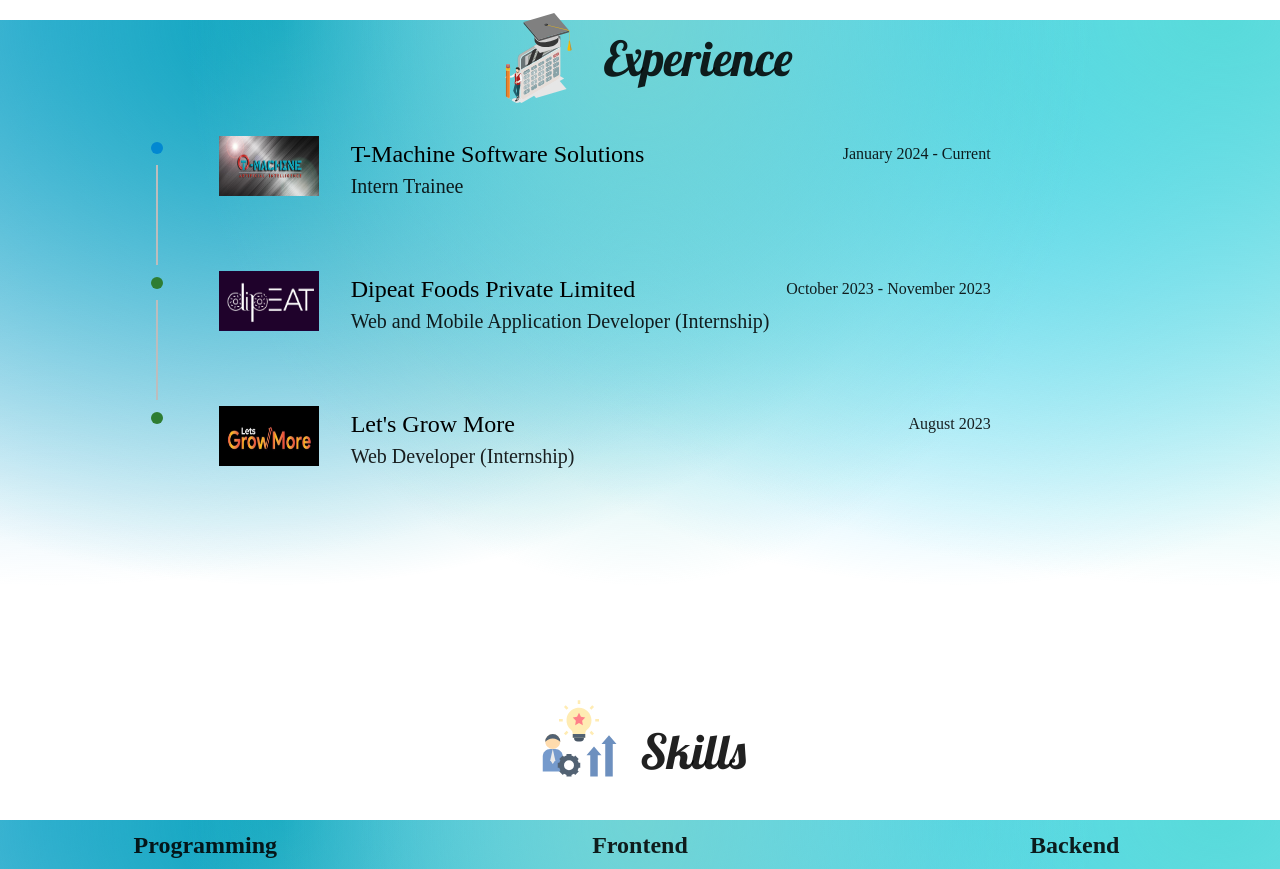
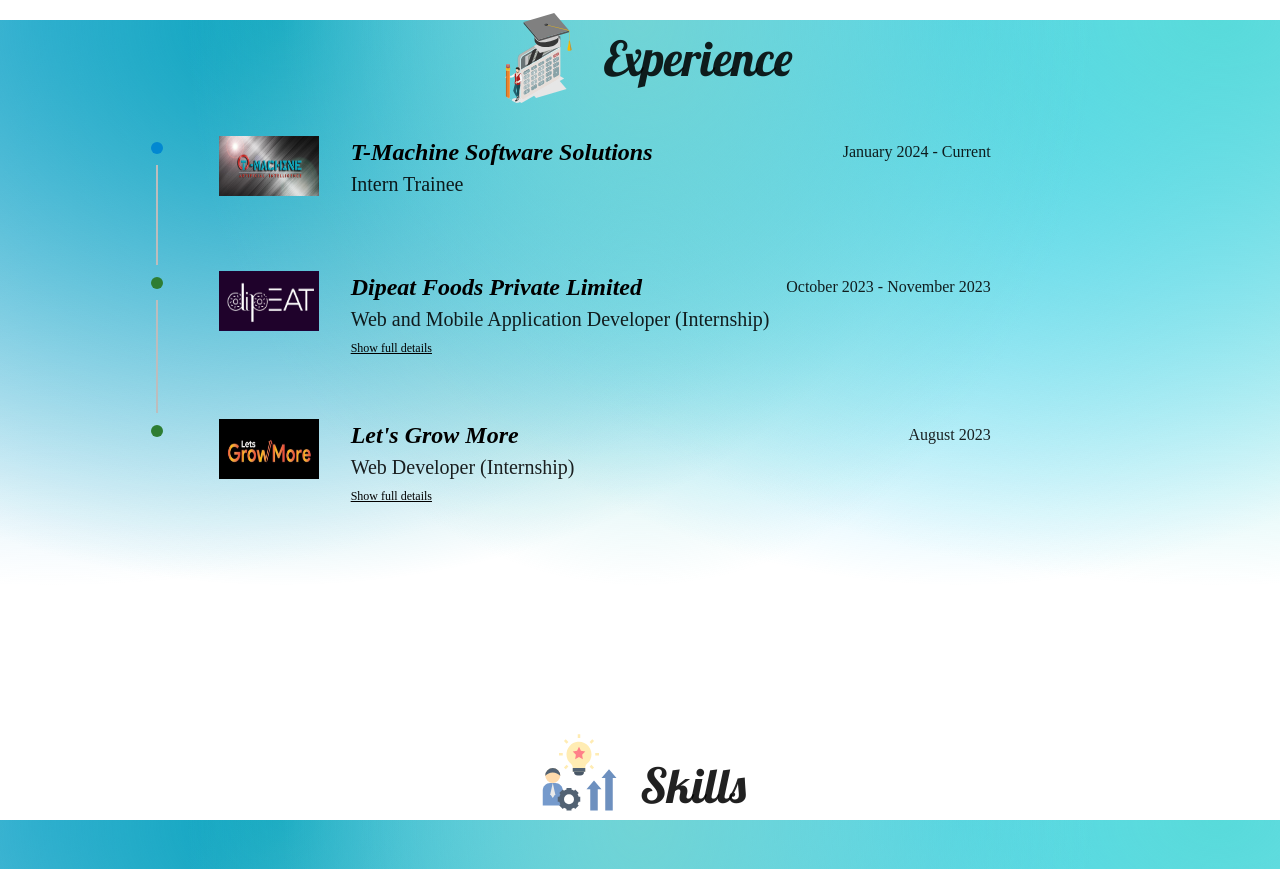
Before and after one commit to Sakthikarthick3107/Portfolio.github.io, a React (Create React App) app: page / in a window 1280 px wide. Shown: the part 780-1649 px from the top of the page. Built offline with nearby package versions, Linux system fonts and the light colour scheme; a web font is replaced by a local one.

Commit message:
experience show details

```diff
--- a/src/App.js
+++ b/src/App.js
@@ -67,7 +67,8 @@
       radial-gradient(at 75% 0%, hsla(195,98%,62%,1) 0px, transparent 50%),
       radial-gradient(at 22% 0%, hsla(189,91%,39%,1) 0px, transparent 50%),
       radial-gradient(at 4% 0%, hsla(199,75%,69%,1) 0px, transparent 50%)`,
-      backgroundAttachment:'fixed'
+      backgroundAttachment:'fixed',
+      overflowX:'hidden'
     }
   }
   return (
--- a/src/components/Experience.js
+++ b/src/components/Experience.js
@@ -1,6 +1,6 @@
 import {
   Avatar,
-  Box,
+  // Box,
   Container,
   Grid,
   Link,
@@ -15,14 +15,13 @@
   TimelineContent,
   TimelineDot,
   TimelineSeparator,
-  TimelineOppositeContent,
+  // TimelineOppositeContent,
 } from "@mui/lab";
 import ExperienceData from "../api/ExperienceData";
 import EducationIcon from "../images/education.svg";
 import { Element } from "react-scroll";
 import { useMediaQuery } from "@mui/material";
 import activeDiv from "../styles/activeDiv";
-import { Image } from "@mui/icons-material";
 
 const Education = ({ theme }) => {
   const isMobileScreen = useMediaQuery("(max-width:600px");
@@ -110,7 +109,7 @@
                         <Stack
                           direction={"row"}
                           spacing={4}
-                          alignItems={"center"}
+                          alignItems={"start"}
                         >
                           {!isMobileScreen && (
                             <div>
@@ -134,7 +133,7 @@
                                 component={Link}
                                 href={item.link}
                                 target="_blank"
-                                variant="h5"
+                                variant="h5" fontWeight='bold' fontStyle={'oblique'}
                               >
                                 {item.company}
                               </Typography>
@@ -146,10 +145,13 @@
                             </Stack>
 
                             <Typography variant="h6">{item.role}</Typography>
+                            <Typography component={Link} variant="caption" style={{ textDecoration: "underline" }}>{showDetails !==index &&item.responsibility.length !== 0  &&'Show full details'} </Typography>
                           </div>
                         </Stack>
                         <br />
-                        {item.responsibility.length !== 0 && showDetails===index && (
+                        {item.responsibility.length !== 0
+                        && showDetails===index
+                        && (
                           <Typography variant="body1">
                             <Typography style={{ textDecoration: "underline" }}>
                               Responsibility:
@@ -159,6 +161,7 @@
                                 <li key={ind}>{role}</li>
                               ))}
                             </ul>
+                            <Typography component={Link}  variant="caption" style={{ textDecoration: "underline" }}>{showDetails ===index &&'Hide details'} </Typography>
                           </Typography>
                         )}
                         <br />
--- a/src/components/Home.js
+++ b/src/components/Home.js
@@ -9,11 +9,10 @@
 } from "@mui/material";
 import React, { useState, useEffect } from "react";
 import myImage from "../images/mypic.png";
-import Item from "../styles/Item";
+// import Item from "../styles/Item";
 import Instagram from "../images/instagram.png";
 import LinkedIn from "../images/linkedin.png";
 import Mail from "../images/mail.png";
-import codechef from "../images/codechefavatar.jpg";
 import github from "../images/github.png";
 import IconEffect from "../styles/IconEffect";
 import activeDiv from "../styles/activeDiv";
@@ -24,7 +23,7 @@
     "Backend Developer",
     "Native App Developer",
     "Web Designer",
-    "",
+
   ];
   const [domainIndex, setDomainIndex] = useState(0);
   const [currentWord, setCurrentWord] = useState(domains[domainIndex]);
@@ -46,7 +45,8 @@
         if (currentWord !== displayWord) {
           setDisplayWord((prev) => prev + currentWord[currentWordIndex]);
           setCurrentWordIndex((prev) => prev + 1);
-        } else {
+        }
+        else {
           clearInterval(typing);
           setTimeout(() => {
             setIsTyping(false);
@@ -62,14 +62,14 @@
         } else {
           clearInterval(erasing);
           setIsTyping(true);
-          setCurrentWordIndex((prev) => 0);
-          if (domainIndex === domains.length - 1) {
-            setDomainIndex(0);
-            setCurrentWord(domains[0]);
-          } else {
+          setCurrentWordIndex(0);
             setDomainIndex((prev) => prev + 1);
             setCurrentWord(domains[domainIndex]);
-          }
+            if (domainIndex === domains.length) {
+              setDomainIndex(0);
+              setCurrentWord(domains[0]);
+            }
+
         }
       }, 35);
       return () => clearInterval(erasing);
@@ -113,7 +113,7 @@
                 alignItems: "left",
               }}
             >
-              <img src={myImage} alt="myImage" width={300} height={350} />
+              <img src={myImage} alt="myImage" width={isMobileScreen?250:300} height={isMobileScreen?300:350} />
             </div>
           </Grid>
           <Grid item lg={7} md={7} sm={12} xs={12}>
--- a/src/styles/IconEffect.js
+++ b/src/styles/IconEffect.js
@@ -6,17 +6,14 @@
     root:{
         height:90,
         width:90,
-        //maxWidth:'cover',
-        //borderRadius:'20%',
+        padding:0,
         transition: 'transform ease-in-out 200ms',
         background:'transparent',
-        //boxShadow:'2px 2px 5px 10px blue',
         '&:hover':{
             transform : 'scale(1.05)',
 
         },
         '@media (max-width: 600px)': {
-            // Mobile-specific styles
             height: 70,
             width: 70,
           },
--- a/src/styles/light.js
+++ b/src/styles/light.js
@@ -1,4 +1,4 @@
-import { createTheme, keyframes } from "@mui/material";
+import { createTheme } from "@mui/material";
 
 const light = createTheme({
   shadows: ["none"],
@@ -30,7 +30,7 @@
       styleOverrides: {
         root: {
           color: "black",
-          padding: 0,
+          padding: 0  ,
           // ":hover":{
           //   boxShadow:'1px 1px 2px 5px red'
           // }
```
